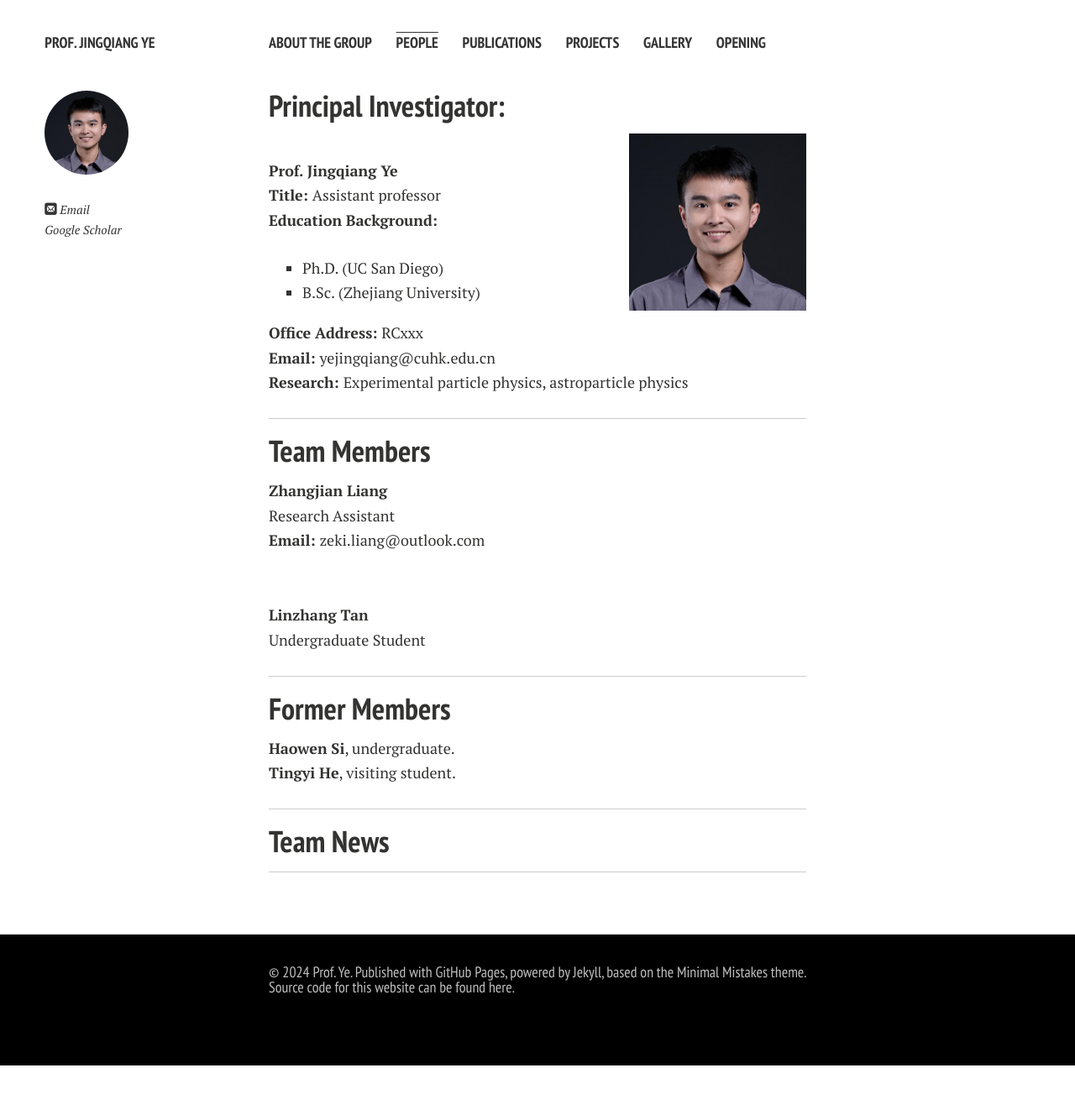
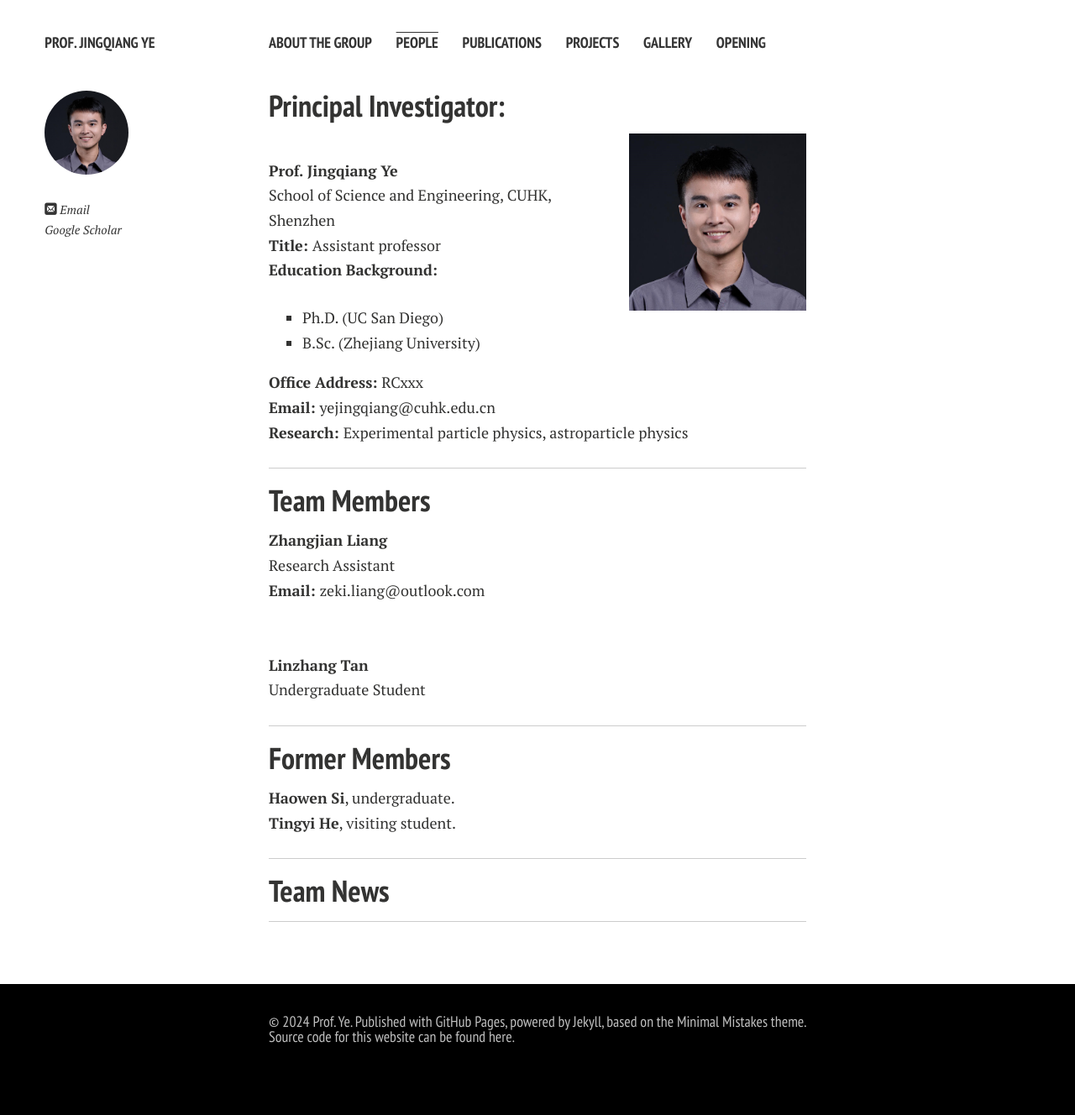
Before and after one commit to terteruu/terteruu.github.io, a Jekyll site: the page built from people.md, in a window 1280 px wide. Shown: the whole page at 84% size. Built offline with Jekyll 4.4.1, drawn with Linux system fonts in a browser that asks for light colours; nearby versions of some CDN libraries; comment, search, counter and statistics services are not loaded; a style sheet for code colours, icons or effects is not loaded; before the commit the page ends 1269 px from its top, so only the background shows below that.

Commit message:
add the school and university to prof

```diff
--- a/people.md
+++ b/people.md
@@ -8,6 +8,7 @@ title: People
 <img src="https://raw.githubusercontent.com/terteruu/terteruu.github.io/main/images/yejingqiang.jpg"  class="floatpic" width="70" height="70">
 <br>
 <b>Prof. Jingqiang Ye</b><br>
+School of Science and Engineering, CUHK, Shenzhen<br>
 <b>Title: </b>Assistant professor<br>
 <b>Education Background:</b><br>
 - Ph.D. (UC San Diego)<br>
```
